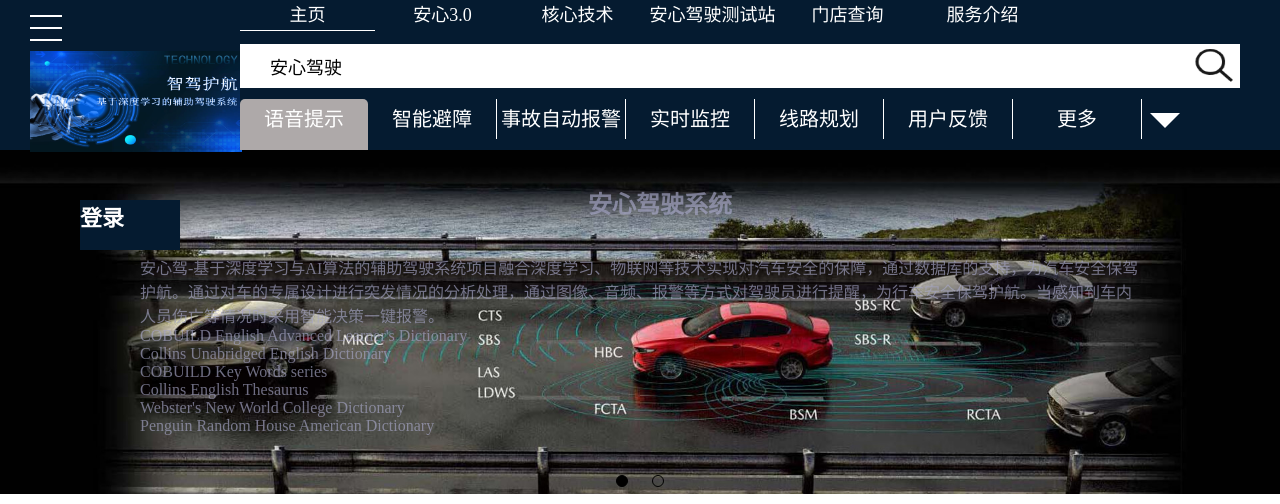
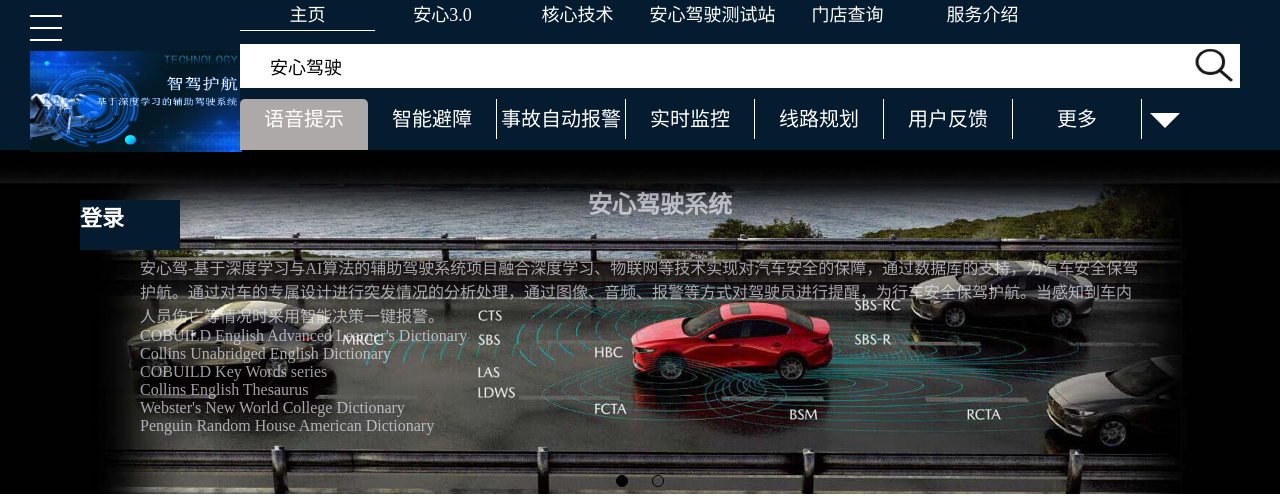
Before and after one commit to heixingji/heixingji.github.io, a plain HTML site: page index.html in a window 1280 px wide. Shown: the top 504 px of the page. Drawn offline with Linux system fonts and the light colour scheme.

Commit message:
Update index.html

```diff
--- a/index.html
+++ b/index.html
@@ -253,7 +253,7 @@
 
         .jieshao h2,
         p {
-            color: rgba(166, 166, 198, 0.656);
+            color: rgba(244, 244, 253, 0.656);
             font-style: normal;
         }
 
```
